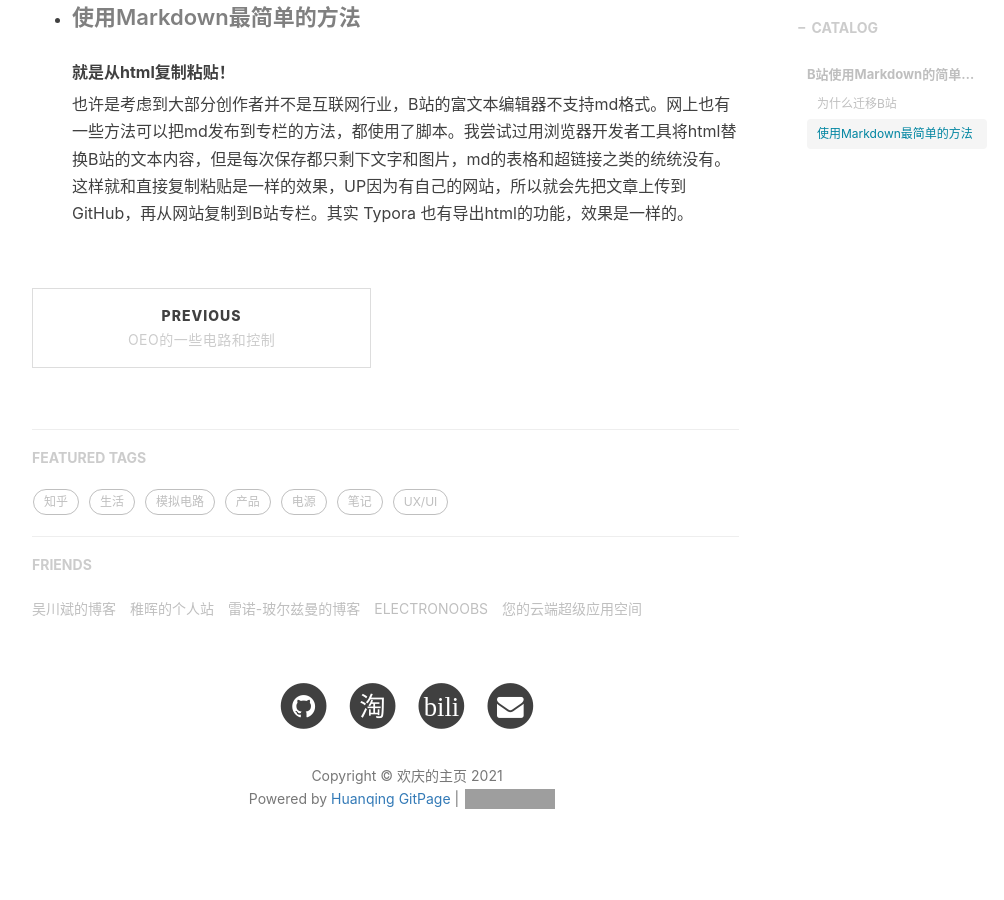
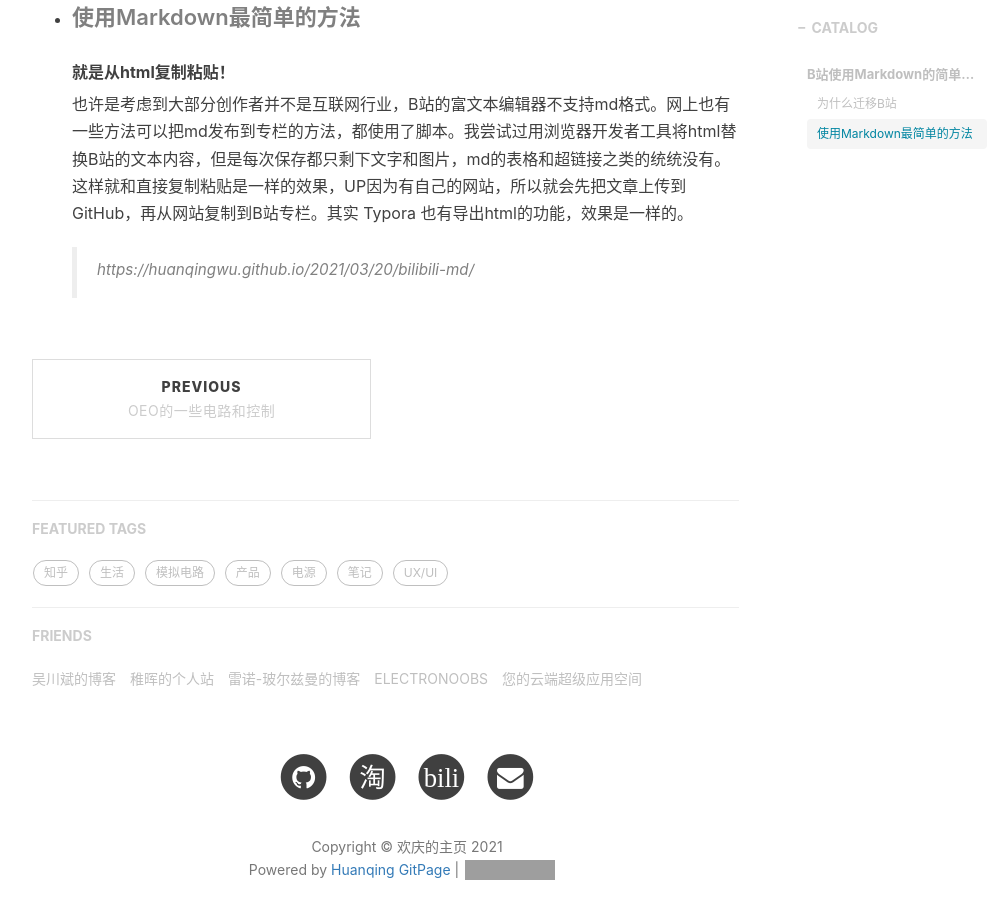
Before and after one commit to huanqingwu/huanqingwu.github.io, a Jekyll site: the page built from _posts/2021-03-20-bilibili-md.md, in a window 1280 px wide and 900 px high, scrolled down 1144 px. Shown: the whole window, without its empty margins (233-1237 px from the left). Built offline with Jekyll 4.4.1, drawn with Linux system fonts in a browser that asks for light colours; nearby versions of some CDN libraries; comment, search, counter and statistics services are not loaded; some of the changed lines change nothing that is shown; grey boxes are pictures that could not be loaded.

Commit message:
Update 2021-03-20-bilibili-md.md

```diff
--- a/_posts/2021-03-20-bilibili-md.md
+++ b/_posts/2021-03-20-bilibili-md.md
@@ -25,3 +25,7 @@ tags:
   **就是从html复制粘贴！**
 
   也许是考虑到大部分创作者并不是互联网行业，B站的富文本编辑器不支持md格式。网上也有一些方法可以把md发布到专栏的方法，都使用了脚本。我尝试过用浏览器开发者工具将html替换B站的文本内容，但是每次保存都只剩下文字和图片，md的表格和超链接之类的统统没有。这样就和直接复制粘贴是一样的效果，UP因为有自己的网站，所以就会先把文章上传到GitHub，再从网站复制到B站专栏。其实 Typora 也有导出html的功能，效果是一样的。
+
+
+
+  > https://huanqingwu.github.io/2021/03/20/bilibili-md/
```
